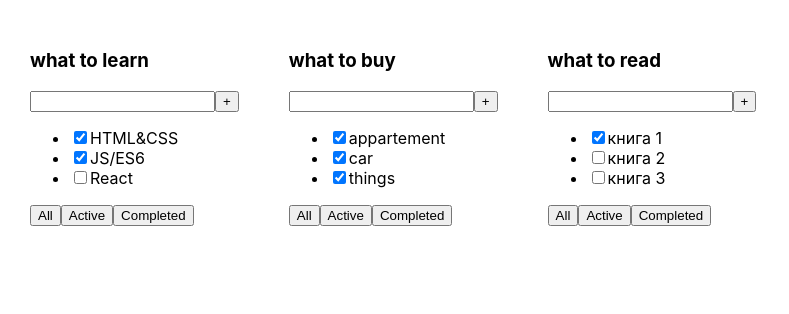
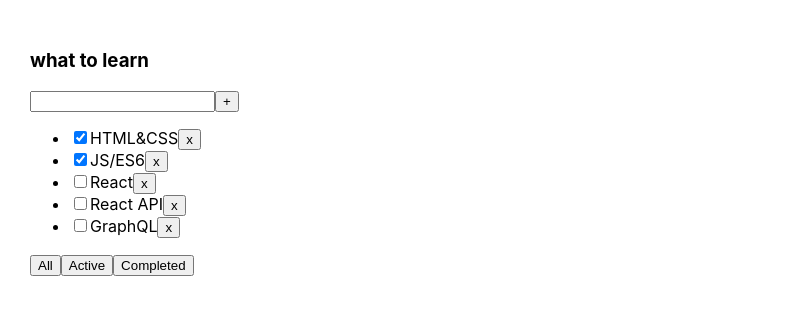
Before and after one commit to Vadim3618/todolist-react-app, a React (Create React App) app: page / in a window 1280 px wide. Shown: the top 314 px of the page, without its empty margins (0-789 px from the left). Built offline with nearby package versions, Linux system fonts and the light colour scheme.

Commit message:
2 lesson

```diff
--- a/src/App.tsx
+++ b/src/App.tsx
@@ -1,4 +1,4 @@
-import React from 'react';
+import React, {useState} from 'react';
 import './App.css';
 import TodoList from "./TodoList";
 
@@ -9,33 +9,27 @@ export type TaskType = {
 }
 
 function App() {
-  //BLL:
-  const todoListTitle_1: string = 'what to learn'
-  const todoListTitle_2: string = 'what to buy'
-  const todoListTitle_3: string = 'what to read'
 
-  const tasks_1: Array<TaskType> = [
+  let [tasks, setTasks] = useState<Array<TaskType>>([
     {id: 1, title: 'HTML&CSS', isDone: true},
     {id: 2, title: 'JS/ES6', isDone: true},
     {id: 3, title: 'React', isDone: false},
-  ]
-  const tasks_2: Array<TaskType> = [
-    {id: 1, title: 'appartement', isDone: true},
-    {id: 2, title: 'car', isDone: true},
-    {id: 3, title: 'things', isDone: true},
-  ]
-  const tasks_3: Array<TaskType> = [
-    {id: 1, title: 'книга 1', isDone: true},
-    {id: 2, title: 'книга 2', isDone: false},
-    {id: 3, title: 'книга 3', isDone: false},
-  ]
+    {id: 4, title: 'React API', isDone: false},
+    {id: 5, title: 'GraphQL', isDone: false},
+  ])
 
-  //UI:
+  let removeTask = (id: number) => {
+    let filteredTasks = tasks.filter(t => t.id !== id)
+    setTasks(filteredTasks)
+  }
+
   return (
     <div className={'App'}>
-      <TodoList title={todoListTitle_1} tasks={tasks_1}/>
-      <TodoList title={todoListTitle_2} tasks={tasks_2}/>
-      <TodoList title={todoListTitle_3} tasks={tasks_3}/>
+      <TodoList
+        title={'what to learn'}
+        tasks={tasks}
+        removeTask={removeTask}
+      />
     </div>
   )
 }
--- a/src/TasksList.tsx
+++ b/src/TasksList.tsx
@@ -3,25 +3,18 @@ import {TaskType} from "./App";
 
 type TasksListPropsType = {
   tasks: Array<TaskType>
+  removeTask: (id: number) => void
 }
 
-export const TasksList = (props: TasksListPropsType) => {
+export const TasksList: React.FC<TasksListPropsType> = (props) => {
   return (
-    <div>
-      <ul>
-        <li>
-          <input type="checkbox" checked={props.tasks[0].isDone}/>
-          <span>{props.tasks[0].title}</span>
-        </li>
-        <li>
-          <input type="checkbox" checked={props.tasks[1].isDone}/>
-          <span>{props.tasks[1].title}</span>
-        </li>
-        <li>
-          <input type="checkbox" checked={props.tasks[2].isDone}/>
-          <span>{props.tasks[2].title}</span>
-        </li>
-      </ul>
-    </div>
-  )
-}
+    <ul>
+      {props.tasks.map(t =>
+        <li key={t.id}>
+          <input type={"checkbox"} checked={t.isDone}/>
+          <span>{t.title}</span>
+          <button onClick={() => props.removeTask(t.id)}>x</button>
+        </li>)}
+    </ul>
+  );
+};
--- a/src/TodoList.tsx
+++ b/src/TodoList.tsx
@@ -7,6 +7,7 @@ import {TasksList} from "./TasksList";
 type TodoListPropsType = {
   title: string
   tasks: Array<TaskType>
+  removeTask: (id: number) => void
 }
 
 const TodoList = (props: TodoListPropsType) => {
@@ -17,9 +18,7 @@ const TodoList = (props: TodoListPropsType) => {
         <input/>
         <button>+</button>
       </div>
-      {/*<ul>*/}
-        <TasksList tasks={props.tasks}/>
-      {/*</ul>*/}
+      <TasksList tasks={props.tasks} removeTask={props.removeTask}/>
       <div>
         <Button title={'All'}/>
         <Button title={'Active'}/>
```
Also changed, not shown: src/TodoListHeader.tsx (+0 -39 lines).
